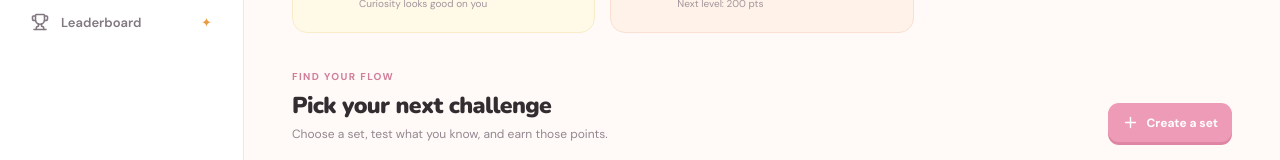
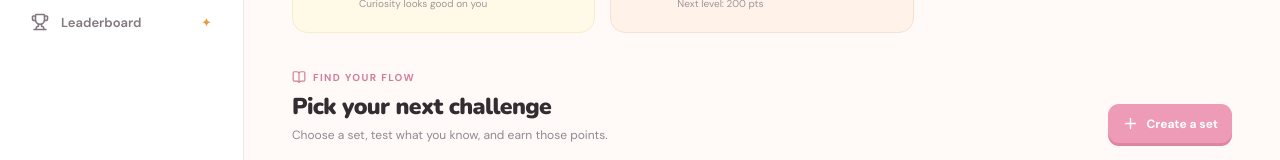
Before and after one commit to elsanorm17/quizlot, a React (Vite) app in the folder frontend/: page / in a window 1280 px wide. Shown: the part 303-463 px from the top of the page. Built offline with nearby package versions, Linux system fonts and the light colour scheme; no server answers.

Commit message:
Update heading eyebrow on Friends and My Sets pages

```diff
--- a/frontend/src/pages/FriendsPage.jsx
+++ b/frontend/src/pages/FriendsPage.jsx
@@ -20,7 +20,7 @@ export default function FriendsPage({
     <section className="sets-section friends-section">
       <div className="section-heading">
         <div>
-          <div className="eyebrow">YOUR CIRCLE</div>
+          <div className="eyebrow"><Users size={14} /> YOUR CIRCLE</div>
           <h2>Friends</h2>
           <p>Keep each other curious, motivated, and moving forward.</p>
         </div>
--- a/frontend/src/pages/StudySetsPage.jsx
+++ b/frontend/src/pages/StudySetsPage.jsx
@@ -27,7 +27,7 @@ export default function StudySetsPage({
     <section className="sets-section">
       <div className="section-heading">
         <div>
-          <div className="eyebrow">{activeTab === "My study sets" ? "YOUR COLLECTION" : "FIND YOUR FLOW"}</div>
+          <div className="eyebrow"><BookOpen size={14} /> {activeTab === "My study sets" ? "YOUR COLLECTION" : "FIND YOUR FLOW"}</div>
           <h2>{activeTab === "Discover" ? "Pick your next challenge" : activeTab}</h2>
           <p>{activeTab === "My study sets" ? `${mySets.length} set${mySets.length === 1 ? "" : "s"} created by you.` : "Choose a set, test what you know, and earn those points."}</p>
         </div>
```
